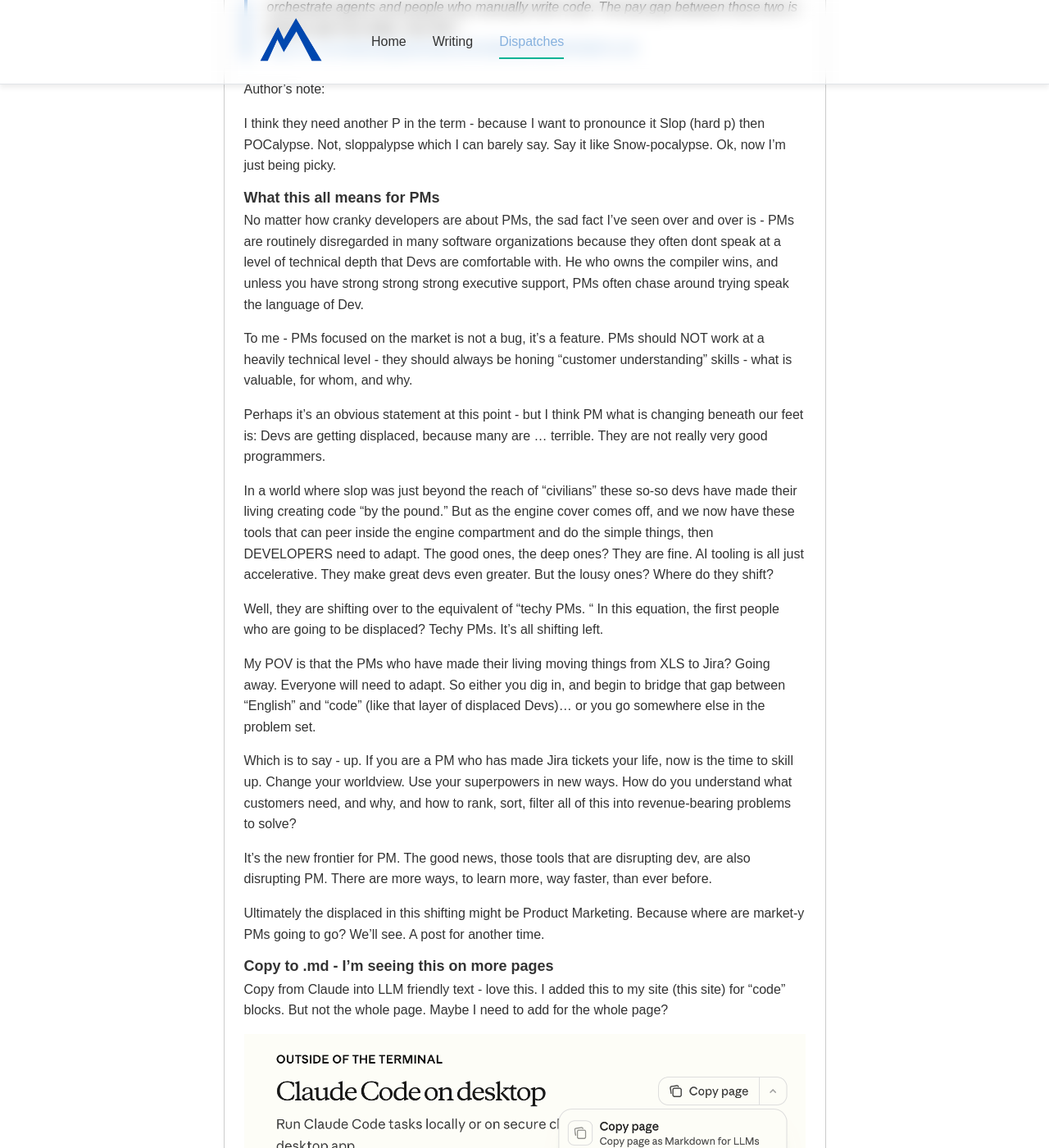
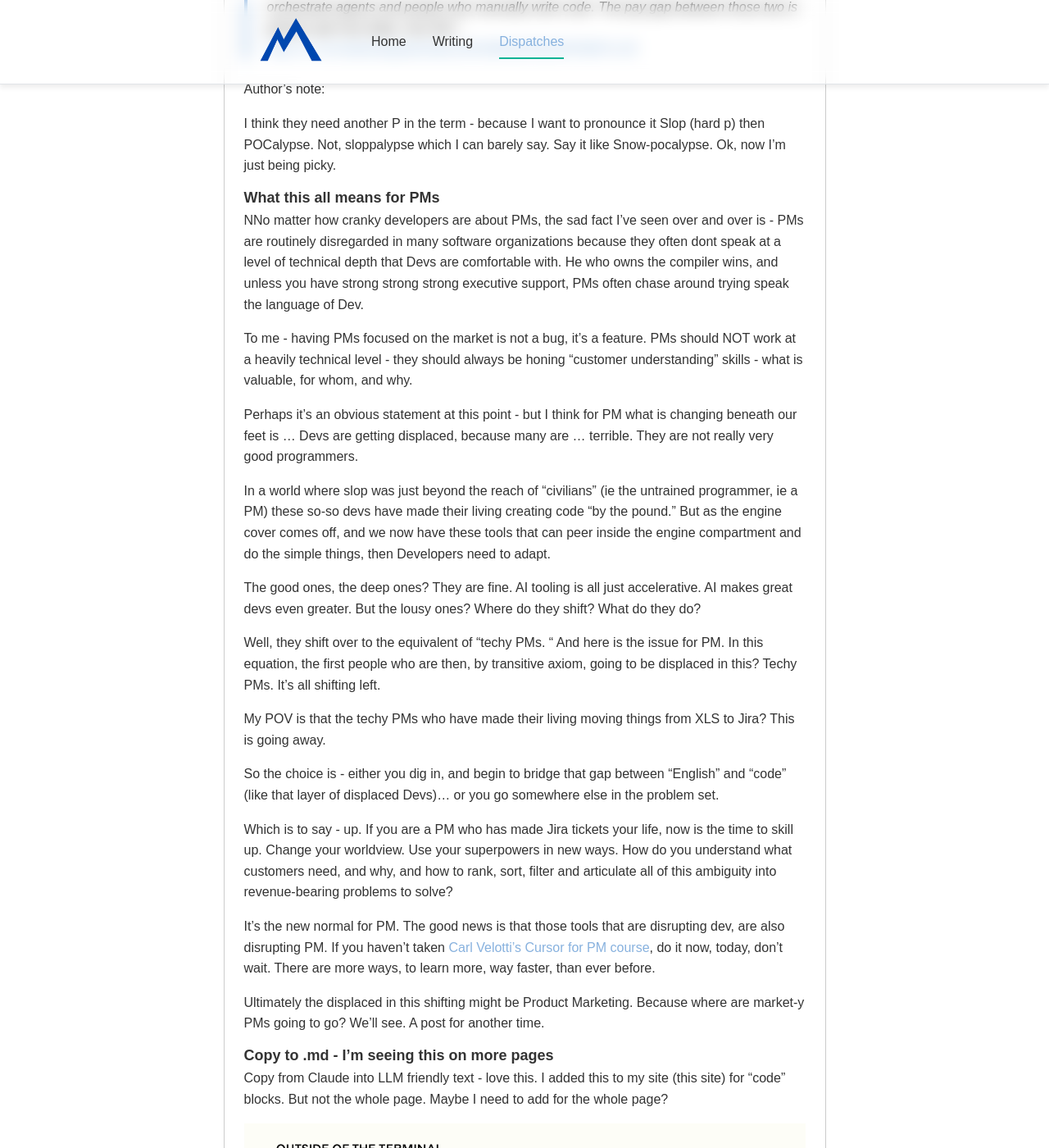
Before and after one commit to gibbygee/bellemonti-website, a Jekyll site: the page built from _readings/2026-01-27-slop-pocalypse.md, in a window 1280 px wide and 1400 px high, scrolled down 531 px. Shown: the whole window at 82% size. Built offline with Jekyll 4.4.1, drawn with Linux system fonts in a browser that asks for light colours.

Commit message:
Revise insights on the evolving role of PMs in the context of AI and development
Updated the section discussing the shifting landscape for product managers, emphasizing the need for PMs to adapt to new tools and market demands. Clarified the challenges faced by developers and techy PMs, and highlighted the importance of bridging the gap between technical and customer understanding. Added a call to action for PMs to enhance their skills in response to these changes.

```diff
--- a/_readings/2026-01-27-slop-pocalypse.md
+++ b/_readings/2026-01-27-slop-pocalypse.md
@@ -21,21 +21,25 @@
 
 ### What this all means for PMs
 
-No matter how cranky developers are about PMs, the sad fact I've seen over and over is - PMs are routinely disregarded in many software organizations because they often dont speak at a level of technical depth that Devs are comfortable with. He who owns the compiler wins, and unless you have strong strong strong executive support, PMs often chase around trying speak the language of Dev.
+NNo matter how cranky developers are about PMs, the sad fact I've seen over and over is - PMs are routinely disregarded in many software organizations because they often dont speak at a level of technical depth that Devs are comfortable with. He who owns the compiler wins, and unless you have strong strong strong executive support, PMs often chase around trying speak the language of Dev.
 
-To me - PMs focused on the market is not a bug, it's a feature. PMs should NOT work at a heavily technical level - they should always be honing "customer understanding" skills - what is valuable, for whom, and why.
+To me - having PMs focused on the market is not a bug, it's a feature. PMs should NOT work at a heavily technical level - they should always be honing "customer understanding" skills - what is valuable, for whom, and why.
 
-Perhaps it's an obvious statement at this point - but I think PM what is changing beneath our feet is: Devs are getting displaced, because many are ... terrible. They are not really very good programmers.
+Perhaps it's an obvious statement at this point - but I think for PM what is changing beneath our feet is ... Devs are getting displaced, because many are ... terrible. They are not really very good programmers.
 
-In a world where slop was just beyond the reach of "civilians" these so-so devs have made their living creating code "by the pound." But as the engine cover comes off, and we now have these tools that can peer inside the engine compartment and do the simple things, then DEVELOPERS need to adapt. The good ones, the deep ones? They are fine. AI tooling is all just accelerative. They make great devs even greater. But the lousy ones? Where do they shift?
+In a world where slop was just beyond the reach of "civilians" (ie the untrained programmer, ie a PM) these so-so devs have made their living creating code "by the pound." But as the engine cover comes off, and we now have these tools that can peer inside the engine compartment and do the simple things, then Developers need to adapt.
 
-Well, they are shifting over to the equivalent of "techy PMs. " In this equation, the first people who are going to be displaced? Techy PMs. It's all shifting left.
+The good ones, the deep ones? They are fine. AI tooling is all just accelerative. AI makes great devs even greater. But the lousy ones? Where do they shift? What do they do?
 
-My POV is that the PMs who have made their living moving things from XLS to Jira? Going away. Everyone will need to adapt. So either you dig in, and begin to bridge that gap between "English" and "code" (like that layer of displaced Devs)... or you go somewhere else in the problem set.
+Well, they shift over to the equivalent of "techy PMs. " And here is the issue for PM. In this equation, the first people who are then, by transitive axiom, going to be displaced in this? Techy PMs. It's all shifting left.
 
-Which is to say - up. If you are a PM who has made Jira tickets your life, now is the time to skill up. Change your worldview. Use your superpowers in new ways. How do you understand what customers need, and why, and how to rank, sort, filter all of this into revenue-bearing problems to solve?
+My POV is that the techy PMs who have made their living moving things from XLS to Jira? This is going away.
 
-It's the new frontier for PM. The good news, those tools that are disrupting dev, are also disrupting PM. There are more ways, to learn more, way faster, than ever before.
+So the choice is - either you dig in, and begin to bridge that gap between "English" and "code" (like that layer of displaced Devs)... or you go somewhere else in the problem set.
+
+Which is to say - up. If you are a PM who has made Jira tickets your life, now is the time to skill up. Change your worldview. Use your superpowers in new ways. How do you understand what customers need, and why, and how to rank, sort, filter and articulate all of this ambiguity into revenue-bearing problems to solve?
+
+It's the new normal for PM. The good news is that those tools that are disrupting dev, are also disrupting PM. If you haven't taken <a href="https://www.cursorforpms.com" target="_blank" rel="noopener noreferrer">Carl Velotti's Cursor for PM course</a>, do it now, today, don't wait. There are more ways, to learn more, way faster, than ever before.
 
 Ultimately the displaced in this shifting might be Product Marketing. Because where are market-y PMs going to go? We'll see. A post for another time.
 
```
